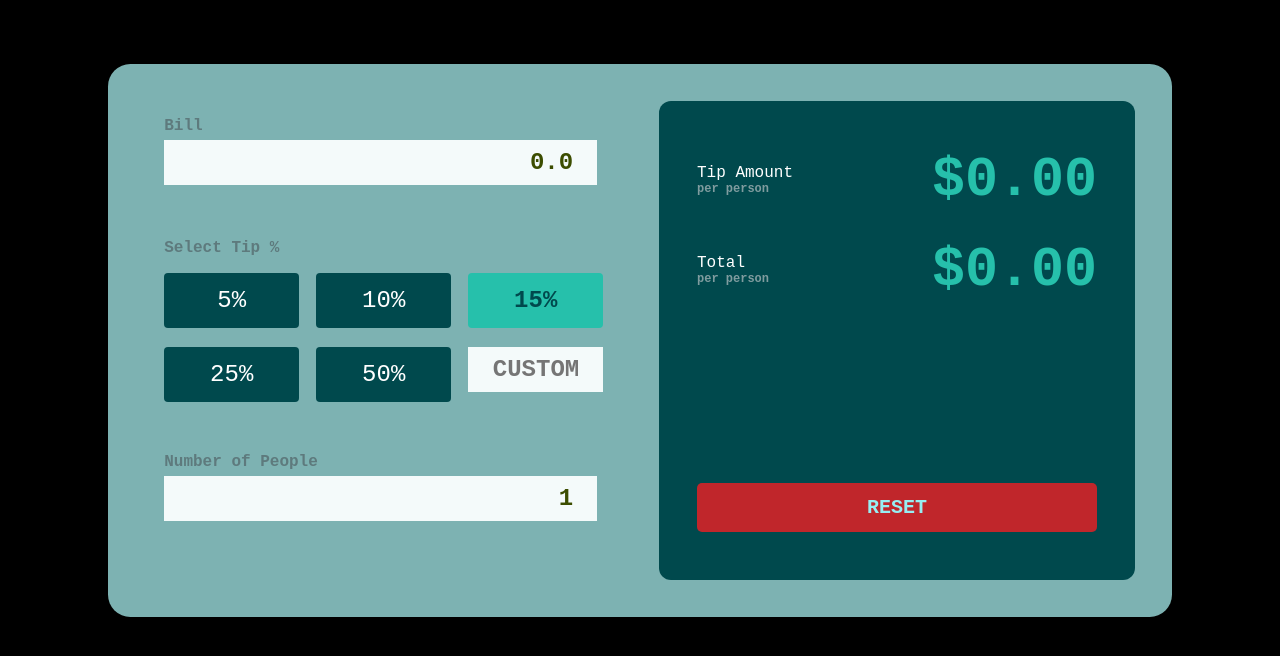
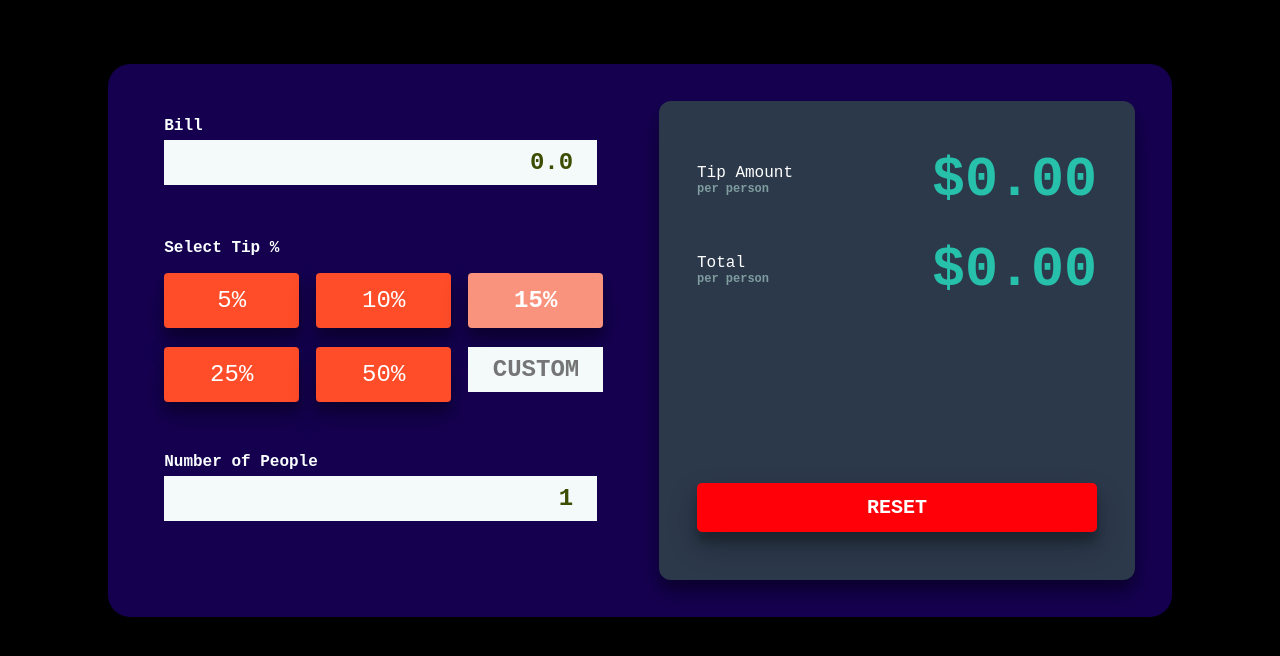
Before and after one commit to AmaanHaider/Tip-Calculator-with-Vanila-js, a plain HTML site: page index.html in a window 1280 px wide. Drawn offline with Linux system fonts and the light colour scheme.

Commit message:
Ui changes

```diff
--- a/index.css
+++ b/index.css
@@ -1,4 +1,3 @@
-
 * {
   margin: 0;
   padding: 0;
@@ -19,7 +18,7 @@ margin-bottom: 2.3rem;
 
 .tip-calculator {
   margin-top: 5%;
-background-color: rgba(169, 241, 240, 0.743);
+  background-color: #150050;
   display: flex;
   flex-direction: column;
   padding: 2rem;
@@ -27,7 +26,7 @@ border-radius: 1.4rem 1.4rem 0 0;
 }
 
 label {
-color: hsl(186, 14%, 43%);
+  color: hsl(180, 100%, 99%);
   font-weight: 700;
   margin-bottom: 0.3rem;
 }
@@ -65,7 +64,9 @@ margin-bottom: 2rem;
 }
 
 .tips {
-background-color: hsl(183, 100%, 15%);
+  box-shadow: rgba(0, 0, 0, 0.25) 0px 14px 28px,
+    rgba(0, 0, 0, 0.22) 0px 10px 10px;
+  background-color: #ff4c29;
   color: white;
   height: 48px;
   display: flex;
@@ -77,8 +78,10 @@ cursor: pointer;
 }
 
 .active-tip {
-color: hsl(183, 100%, 15%);
-background-color: hsl(172, 67%, 45%);
+  box-shadow: rgba(0, 0, 0, 0.25) 0px 14px 28px,
+    rgba(0, 0, 0, 0.22) 0px 10px 10px;
+  color: hsl(0, 0%, 100%);
+  background-color: #fa937e;
   font-weight: bolder;
 }
 
@@ -88,7 +91,9 @@ margin-bottom: 2.4rem;
 }
 
 .result {
-background-color: hsl(183, 100%, 15%);
+  box-shadow: rgba(0, 0, 0, 0.25) 0px 14px 28px,
+    rgba(0, 0, 0, 0.22) 0px 10px 10px;
+  background-color: #2c394b;
   color: white;
   padding: 39px 21px;
   border-radius: 12px;
@@ -115,11 +120,13 @@ font-weight: 700;
 }
 
 .reset {
+  box-shadow: rgba(0, 0, 0, 0.25) 0px 14px 28px,
+    rgba(0, 0, 0, 0.22) 0px 10px 10px;
   text-align: center;
   font-size: 20px;
   font-weight: 700;
-color: hsl(183, 79%, 77%);
-background-color: hsl(358, 67%, 45%);
+  color: hsl(0, 0%, 100%);
+  background-color: hsl(358, 100%, 50%);
   padding: 9px 0 9px 0;
   border-radius: 5px;
   cursor: pointer;
```
Lines whose indentation alone changed are shown as unchanged.
